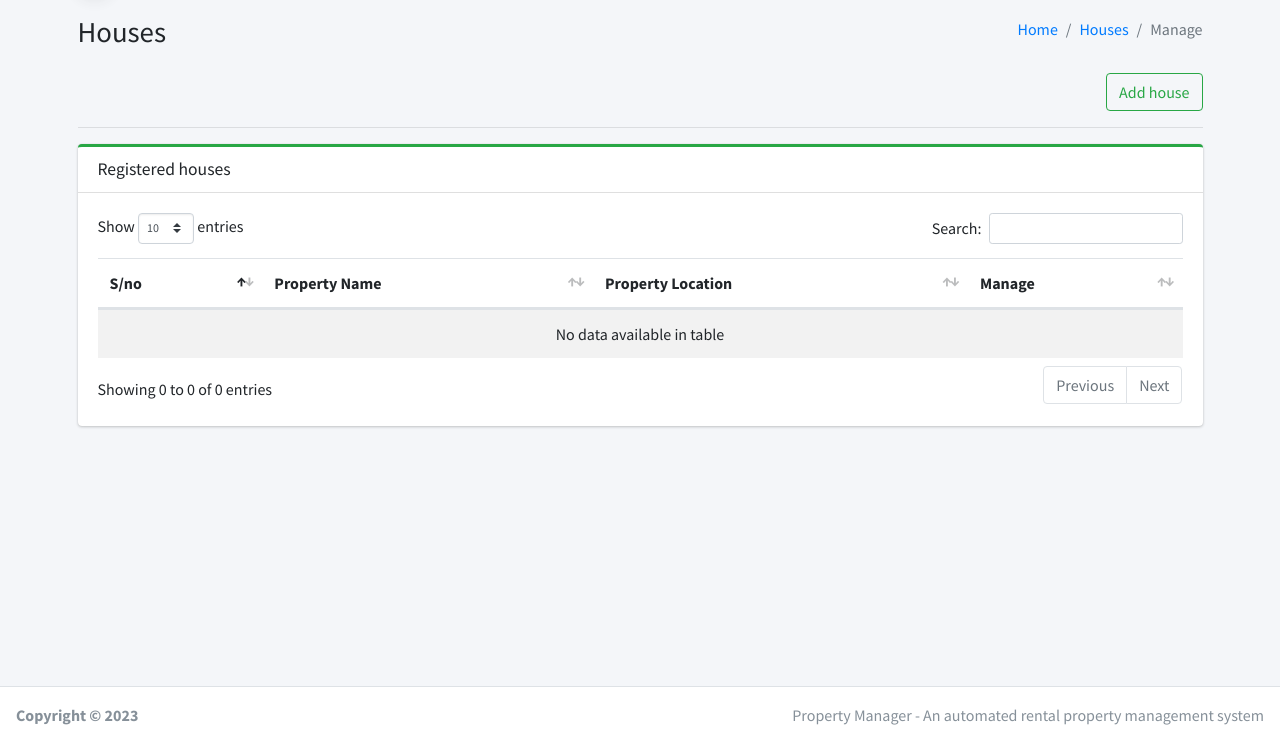
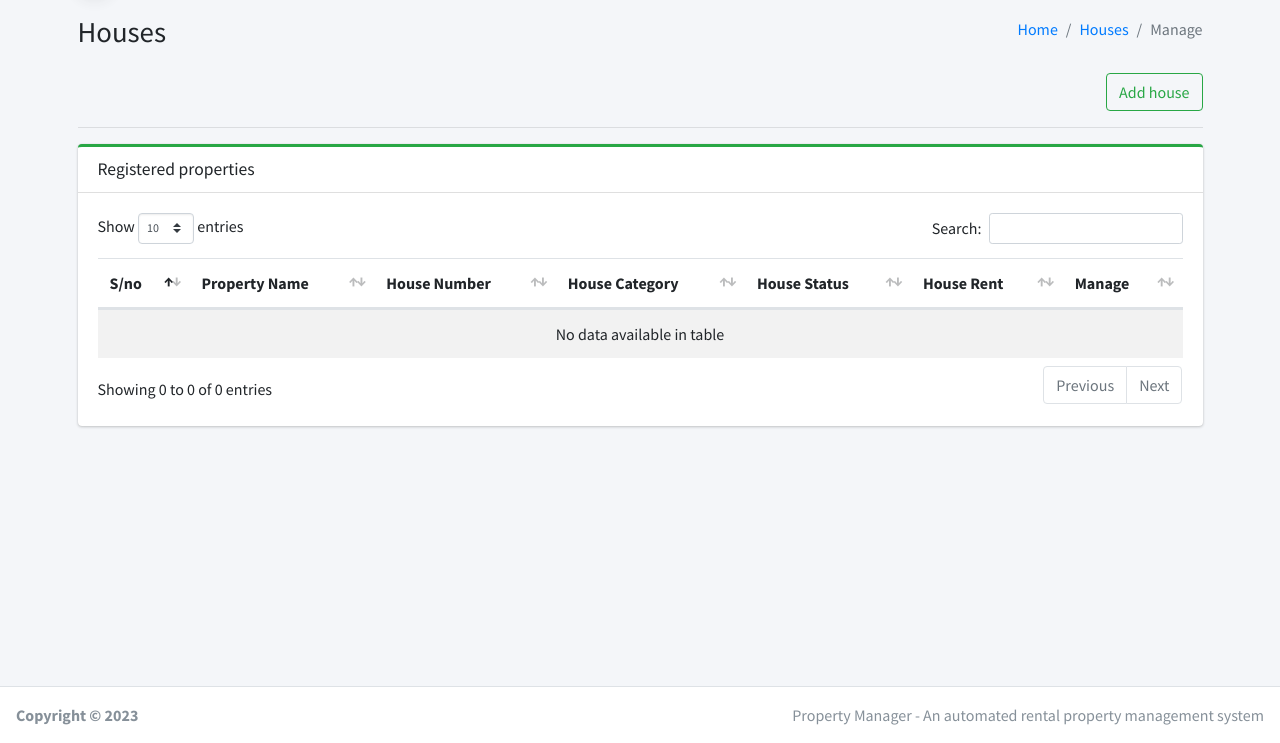
Before and after one commit to MartMbithi/Weekend_Project_X, a PHP site: page /views/houses in a window 1280 px wide. Shown: the part 57-800 px from the top of the page. Run offline with PHP 8.4, Linux system fonts and the light colour scheme; data that the repository does not hold is empty; some libraries are stand-ins or nearby versions.

Commit message:
Craft Properties On Houses

```diff
--- a/views/houses.php
+++ b/views/houses.php
@@ -111,7 +111,7 @@ require_once('../partials/head.php');
                         <div class="col-12 col-sm-12 col-md-12">
                             <div class="card card-outline card-success">
                                 <div class="card-header">
-                                    <h5 class="card-title">Registered houses</h5>
+                                    <h5 class="card-title">Registered properties</h5>
                                 </div>
                                 <div class="card-body">
                                     <table class="table data_table table-striped">
@@ -119,32 +119,39 @@ require_once('../partials/head.php');
                                             <tr>
                                                 <th>S/no</th>
                                                 <th>Property Name</th>
-                                                <th>Property Location</th>
+                                                <th>House Number</th>
+                                                <th>House Category</th>
+                                                <th>House Status</th>
+                                                <th>House Rent</th>
                                                 <th>Manage</th>
                                             </tr>
                                         </thead>
                                         <tbody>
                                             <?php
-                                            $property_sql = mysqli_query(
+                                            $house_sql = mysqli_query(
                                                 $mysqli,
-                                                "SELECT * FROM properties "
+                                                "SELECT * FROM houses h
+                                                INNER JOIN properties p ON h.house_property_id = p.property_id "
                                             );
-                                            if (mysqli_num_rows($property_sql) > 0) {
+                                            if (mysqli_num_rows($house_sql) > 0) {
                                                 $cnt = 1;
-                                                while ($properties = mysqli_fetch_array($property_sql)) {
+                                                while ($houses = mysqli_fetch_array($house_sql)) {
                                             ?>
                                                     <tr>
                                                         <td><?php echo $cnt; ?></td>
-                                                        <td><?php echo $properties['property_name']; ?></td>
-                                                        <td><?php echo $properties['property_location']; ?></td>
+                                                        <td><?php echo $houses['property_name']; ?></td>
+                                                        <td><?php echo $houses['house_number']; ?></td>
+                                                        <td><?php echo $houses['house_category']; ?></td>
+                                                        <td><?php echo $houses['house_status']; ?></td>
+                                                        <td>Ksh <?php echo number_format($houses['house_rent'], 2); ?></td>
                                                         <td>
-                                                            <a data-toggle="modal" href="#update_<?php echo $properties['property_id']; ?>" class="badge badge-primary"><i class="fas fa-edit"></i> Edit</a>
-                                                            <a data-toggle="modal" href="#delete_<?php echo $properties['property_id']; ?>" class="badge badge-danger"><i class="fas fa-trash"></i> Delete</a>
+                                                            <a data-toggle="modal" href="#update_<?php echo $houses['house_id']; ?>" class="badge badge-primary"><i class="fas fa-edit"></i> Edit</a>
+                                                            <a data-toggle="modal" href="#delete_<?php echo $houses['house_id']; ?>" class="badge badge-danger"><i class="fas fa-trash"></i> Delete</a>
                                                         </td>
                                                     </tr>
                                             <?php
                                                     $cnt = $cnt + 1;
-                                                    include('../modals/property.php');
+                                                    include('../modals/house.php');
                                                 }
                                             } ?>
                                         </tbody>
```
Also changed, not shown: views/properties.php (+9 -18 lines).
